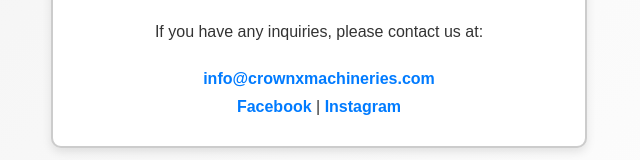
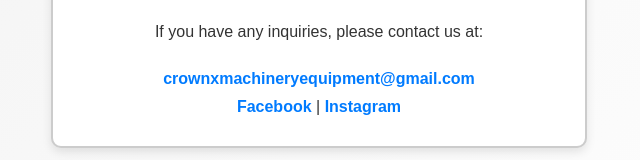
Before and after one commit to crownxmachinery/crownxmachinery, a plain HTML site: page index.html in a window 1280 px wide. Shown: the part 492-652 px from the top of the page, without its empty margins (321-961 px from the left). Drawn offline with Linux system fonts and the light colour scheme.

Commit message:
Update the mail

```diff
--- a/index.html
+++ b/index.html
@@ -14,7 +14,7 @@
             <h1>Our Website is Under Progress</h1>
             <p>We're working hard to bring you a new experience. Stay tuned!</p>
             <p>If you have any inquiries, please contact us at:</p>
-            <a href="mailto:info@crownxmachineries.com" class="email">info@crownxmachineries.com</a>
+            <a href="mailto:info@crownxmachineries.com" class="email">crownxmachineryequipment@gmail.com</a>
             <div class="social-media">
                 <a href="https://www.facebook.com/Crownxmachineryequipment" target="_blank">Facebook</a> |
                 <a href="https://www.instagram.com/crownxmachinery/" target="_blank">Instagram</a>
```
